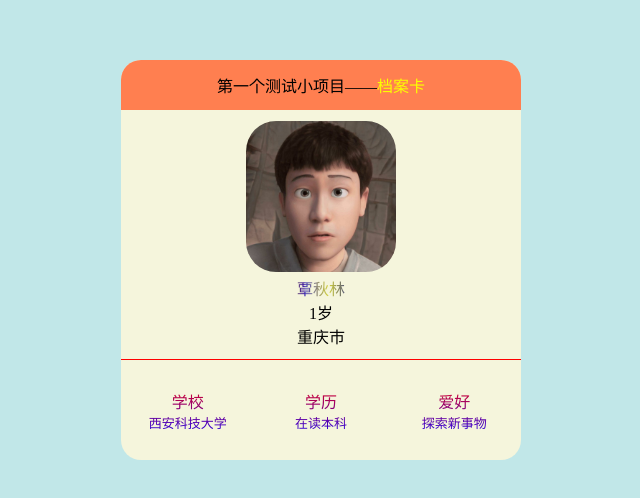
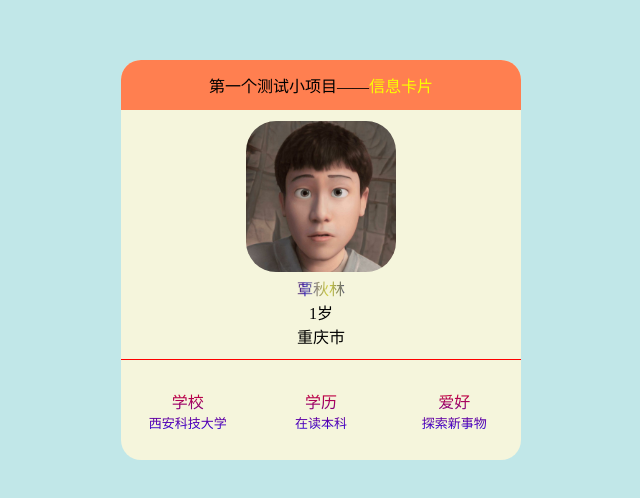
Before and after one commit to RS-Imagine/InfoCard, a plain HTML site: page index.html in a window 1280 px wide. Shown: the part 140-638 px from the top of the page, 319-959 px from the left. Drawn offline with Linux system fonts and the light colour scheme.

Commit message:
Add files via upload

```diff
--- a/index.html
+++ b/index.html
@@ -4,7 +4,7 @@
     <meta charset="UTF-8">
     <meta http-equiv="X-UA-Compatible" content="IE=edge">
     <meta name="viewport" content="width=device-width, initial-scale=1.0">
-    <title>档案卡</title>
+    <title>信息小卡片</title>
     <link rel="stylesheet" href="style.css">
 </head>
 <body>
@@ -12,7 +12,7 @@
         <div class="card-banner">
             第一个测试小项目——
             <div class="proName">
-                档案卡
+                信息卡片
             </div>
         </div>
         <div class="card-info">
```
